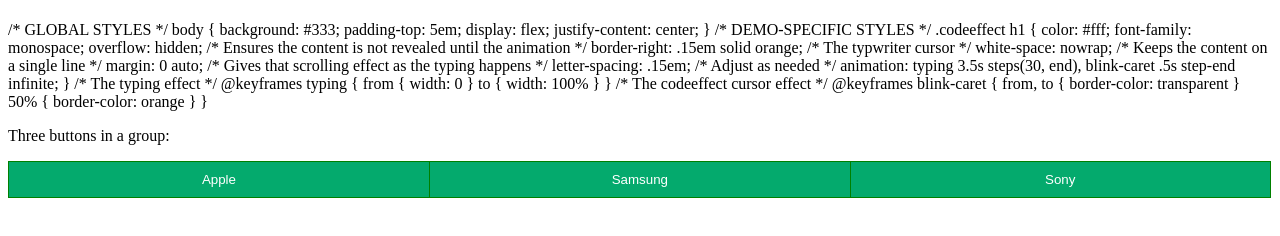
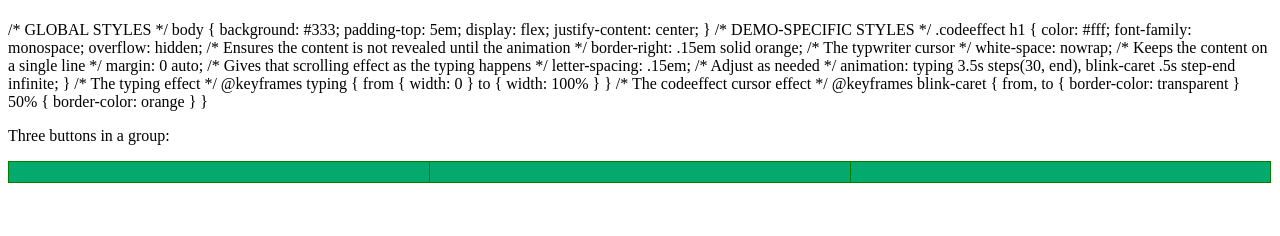
Before and after one commit to damianw2634/test, a plain HTML site: page index.html in a window 1280 px wide. Drawn offline with Linux system fonts and the light colour scheme.

Commit message:
Updated buttons (again)

```diff
--- a/index.html
+++ b/index.html
@@ -68,9 +68,9 @@
 
   <p>Three buttons in a group:</p>
 <div class="btn-group" style="width:100%">
-  <button style="width:33.3%">Apple</button>
-  <button style="width:33.3%">Samsung</button>
-  <button style="width:33.3%">Sony</button>
+  <button style="width:33.3%"><about_me></button>
+  <button style="width:33.3%"><projects></button>
+  <button style="width:33.3%"><services></button>
 </div>
 </body>
 </html>
```
